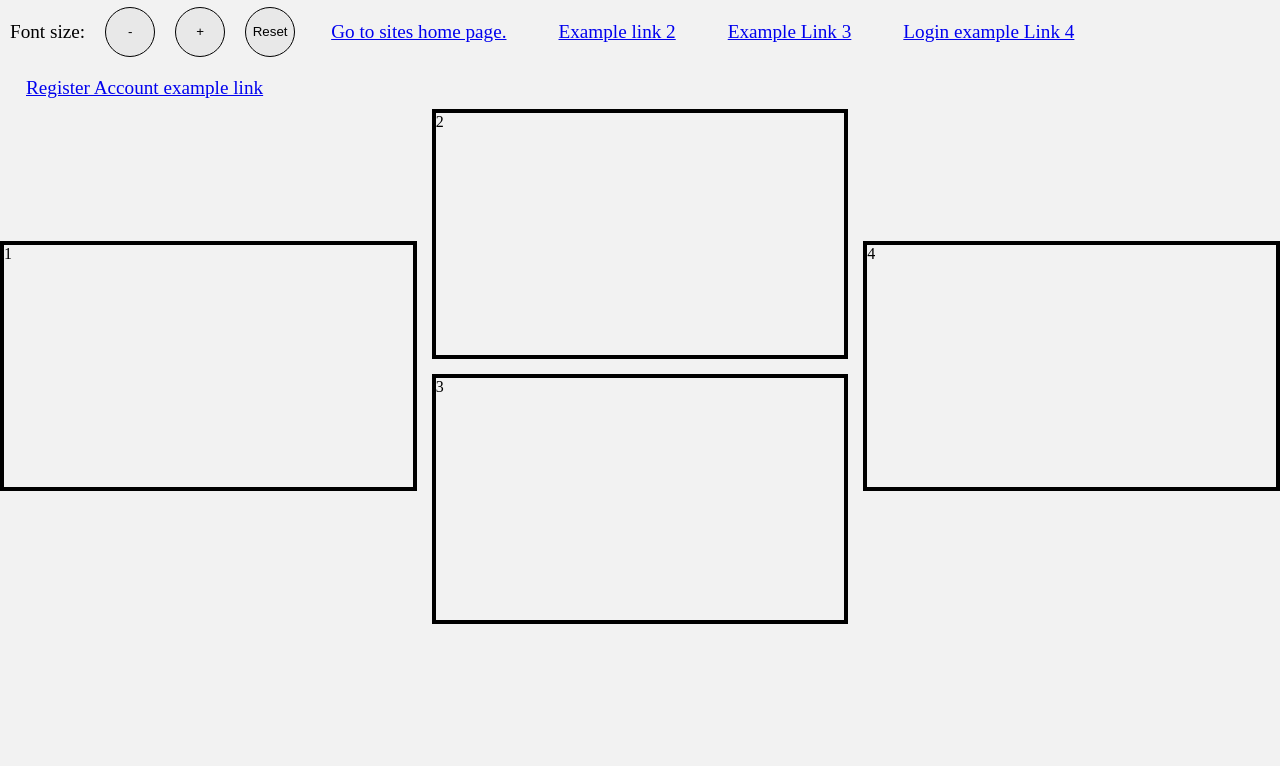
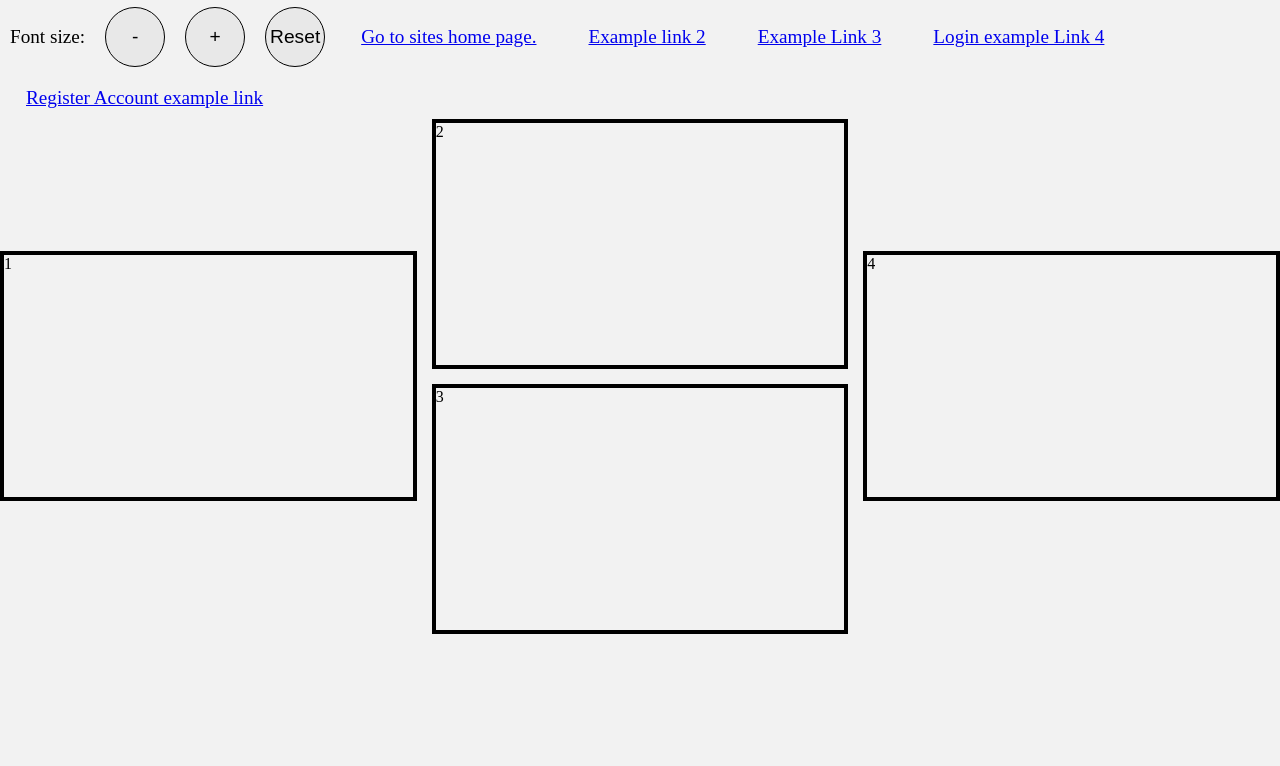
Before and after one commit to jasonlhedrick/Playground, a website: page layout/layout1.html in a window 1280 px wide. Shown: the part 76-842 px from the top of the page. Drawn offline with Linux system fonts and the light colour scheme.

Commit message:
Changed button and button text size. Switched to variables for most colors.

```diff
--- a/layout/layout1.sass
+++ b/layout/layout1.sass
@@ -1,8 +1,8 @@
 /* Remember! Mobile first design. */
 
 :root
-    --backgroundColor: hsla(100, 0%, 75%, 0.2)
-
+    --backgroundColor: hsla(0, 0%, 75%, 0.2)
+    --hoverColor: hsl(0, 0%, 0%, 0.75)
 *
     margin: 0
     padding: 0
@@ -38,11 +38,12 @@ h1
     a:hover
         border: 1px solid black
         color: white
-        background-color: hsl(50, 0%, 0%, 0.75)
+        background-color: var(--hoverColor)
 
     button
-        min-width: 50px
-        min-height: 50px
+        font-size: 1.2rem
+        min-width: 60px
+        min-height: 60px
         border: 1.5px solid black
         border-radius: 50%
         transition-duration: 0.5s
@@ -50,7 +51,8 @@ h1
 
     button:hover
         cursor: pointer
-        background-color: hsla(50, 0%, 25%, .5)
+        color: white
+        background-color: var(--hoverColor)
 
     #mainMenuFontSizeButtons
         list-style-type: none
@@ -85,6 +87,7 @@ main
         grid-column: third-col
         grid-row: second-row
         grid-row-end: 4
+
 @media only screen and (min-width: 768px)
     #mainMenu
         ul
```
Also changed, not shown: layout/layout1.css, 1 other file.
